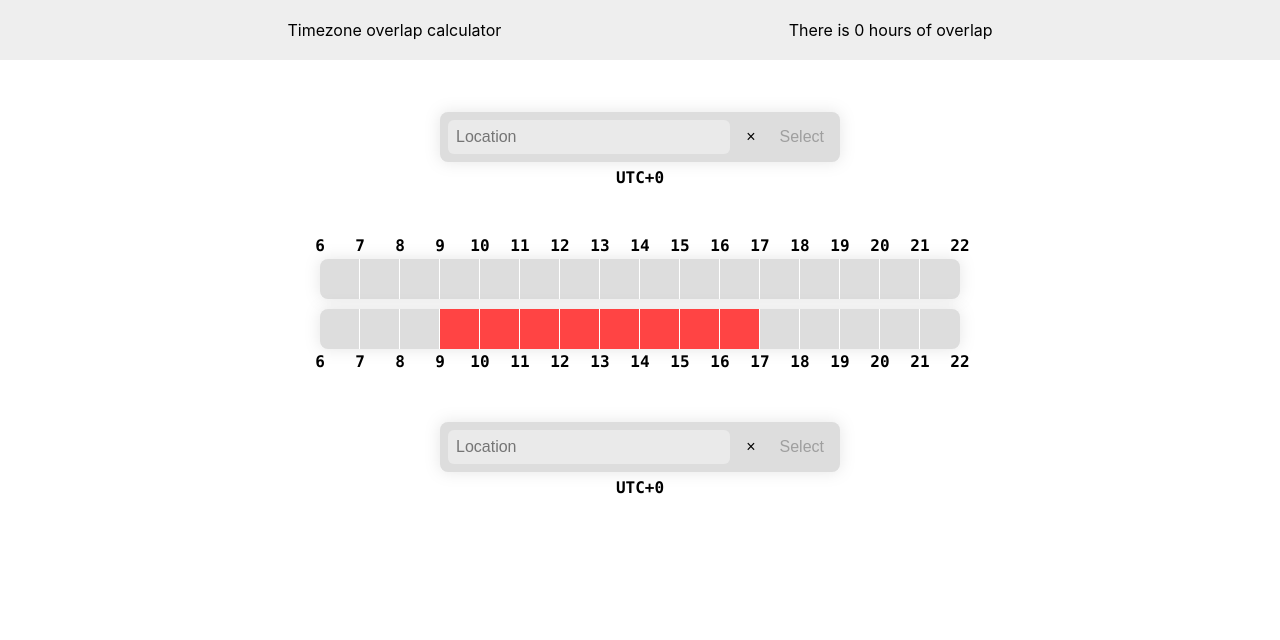
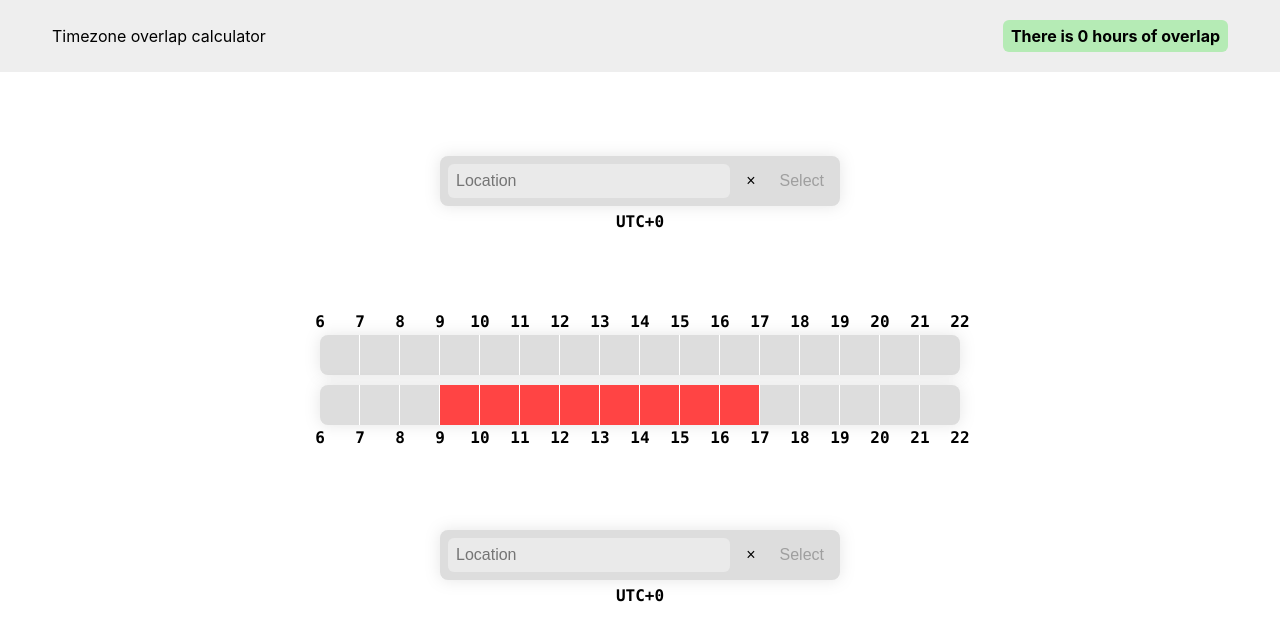
Before and after one commit to okiss/timezone-overlap, a Svelte app: page / in a window 1280 px wide. Shown: the top 640 px of the page. Built offline with nearby package versions, Linux system fonts and the light colour scheme.

Commit message:
improve header style

```diff
--- a/public/global.css
+++ b/public/global.css
@@ -147,6 +147,7 @@ html {
   --spacing-4: 20px;
   --spacing-5: 32px;
   --spacing-6: 52px;
+  --spacing-7: 84px;
 
   --radius-1: 6px;
   --radius-2: 8px;
--- a/src/App.svelte
+++ b/src/App.svelte
@@ -12,8 +12,8 @@
 </script>
 
 <header>
-  <div>Timezone overlap calculator</div>
-  <div>There is {overlap} {overlap === 1 ? 'hour' : 'hours'} of overlap</div>
+  <div class="title">Timezone overlap calculator</div>
+  <div class="overlap">There is {overlap} {overlap === 1 ? 'hour' : 'hours'} of overlap</div>
 </header>
 <main>
   <TimezoneInput bind:offset={offsetA} />
@@ -25,15 +25,21 @@
   header {
     display: flex;
     align-items: center;
-    justify-content: space-evenly;
+    justify-content: space-between;
     background-color: #eee;
-    height: 60px;
+    padding: var(--spacing-4) var(--spacing-6);
+  }
+  .overlap {
+    font-weight: bold;
+    border-radius: var(--radius-1);
+    background-color: #b5ebb5;
+    padding: var(--spacing-2);
   }
   main {
     display: flex;
     flex-direction: column;
     align-items: center;
-    gap: var(--spacing-6);
-    margin-top: var(--spacing-6);
+    gap: var(--spacing-7);
+    padding-top: var(--spacing-7);
   }
 </style>
```
